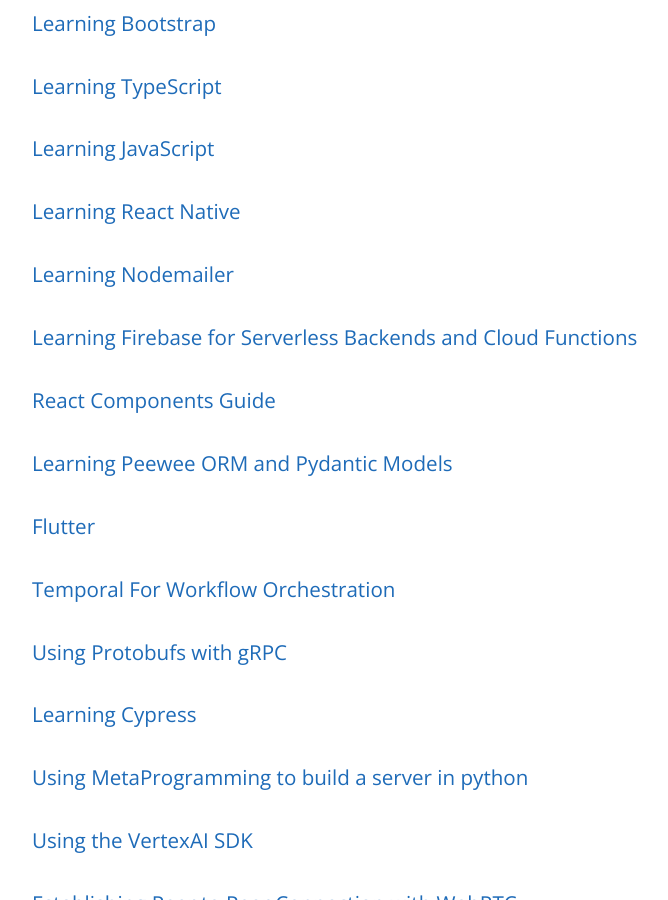
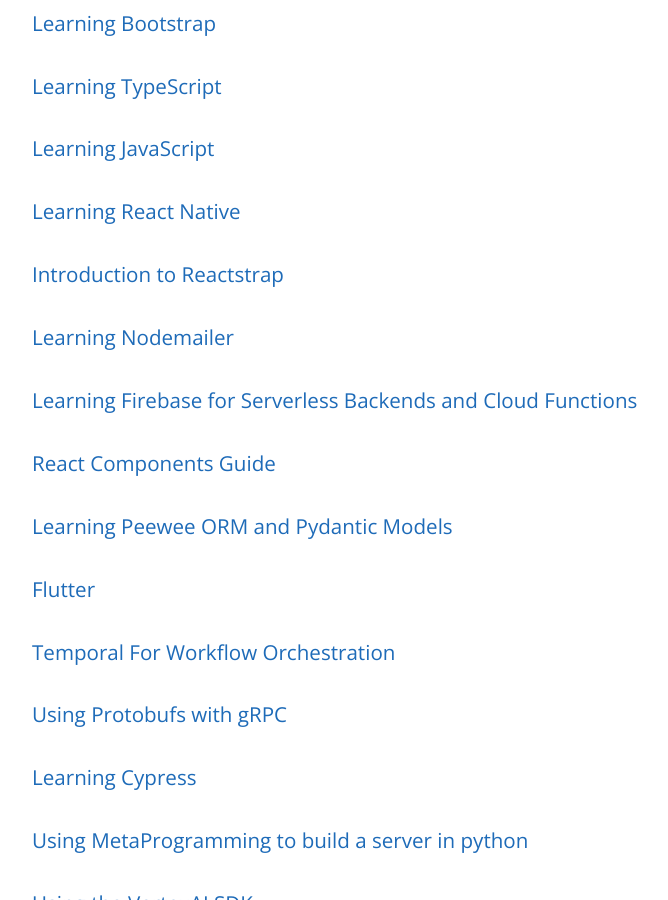
Before and after one commit to learning-software-engineering/learning-software-engineering.github.io, a Jekyll site: the page built from Topics/Tech_Stacks.md, in a window 1280 px wide and 900 px high, scrolled down 1282 px. Shown: the whole window, without its empty margins (192-860 px from the left). Built offline with Jekyll 4.4.1, drawn with Linux system fonts in a browser that asks for light colours; our own code applies the rules of GitHub Pages for plain Markdown files.

Commit message:
Update Tech_Stacks.md

```diff
--- a/Topics/Tech_Stacks.md
+++ b/Topics/Tech_Stacks.md
@@ -18,6 +18,7 @@
 ### [Learning TypeScript](./Tech_Stacks/TypeScript.md)
 ### [Learning JavaScript](./Tech_Stacks/JavaScript.md)
 ### [Learning React Native](./Tech_Stacks/ReactNative.md)
+### [Introduction to Reactstrap](./Tech_Stacks/Reactstrap.md)
 ### [Learning Nodemailer](./Tech_Stacks/Nodemailer.md)
 ### [Learning Firebase for Serverless Backends and Cloud Functions](./Tech_Stacks/FirebaseServerlessCloud.md)
 ### [React Components Guide](./Tech_Stacks/React_Components.md)
```
